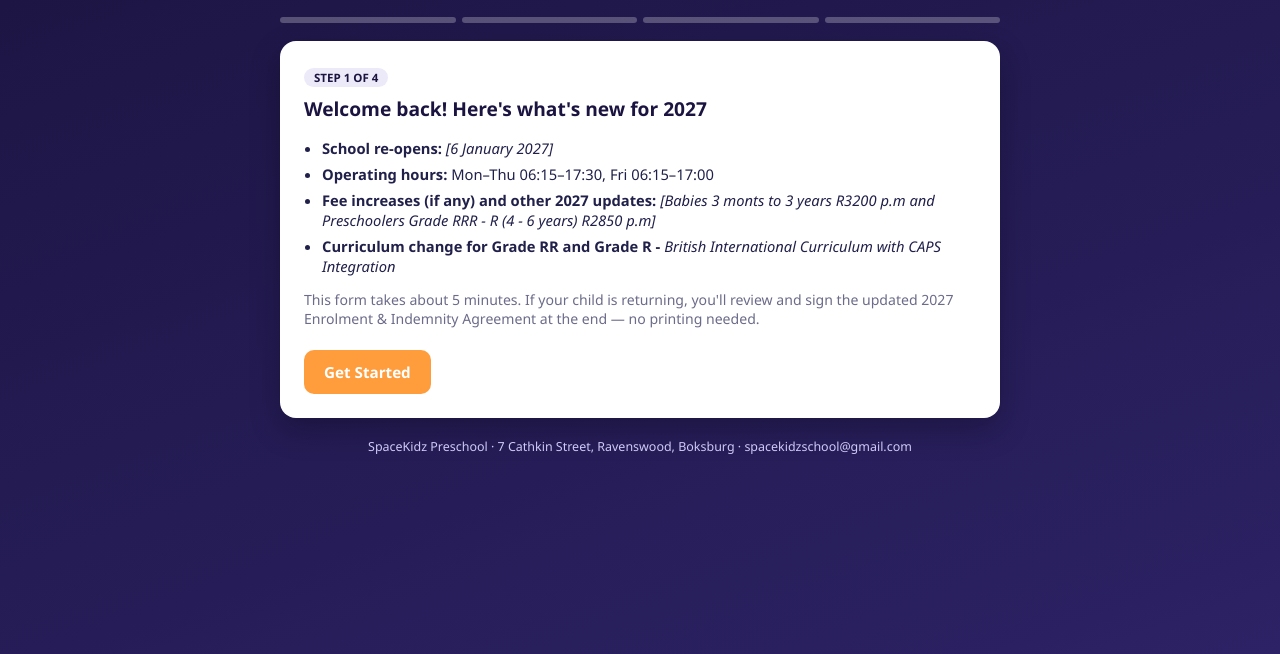
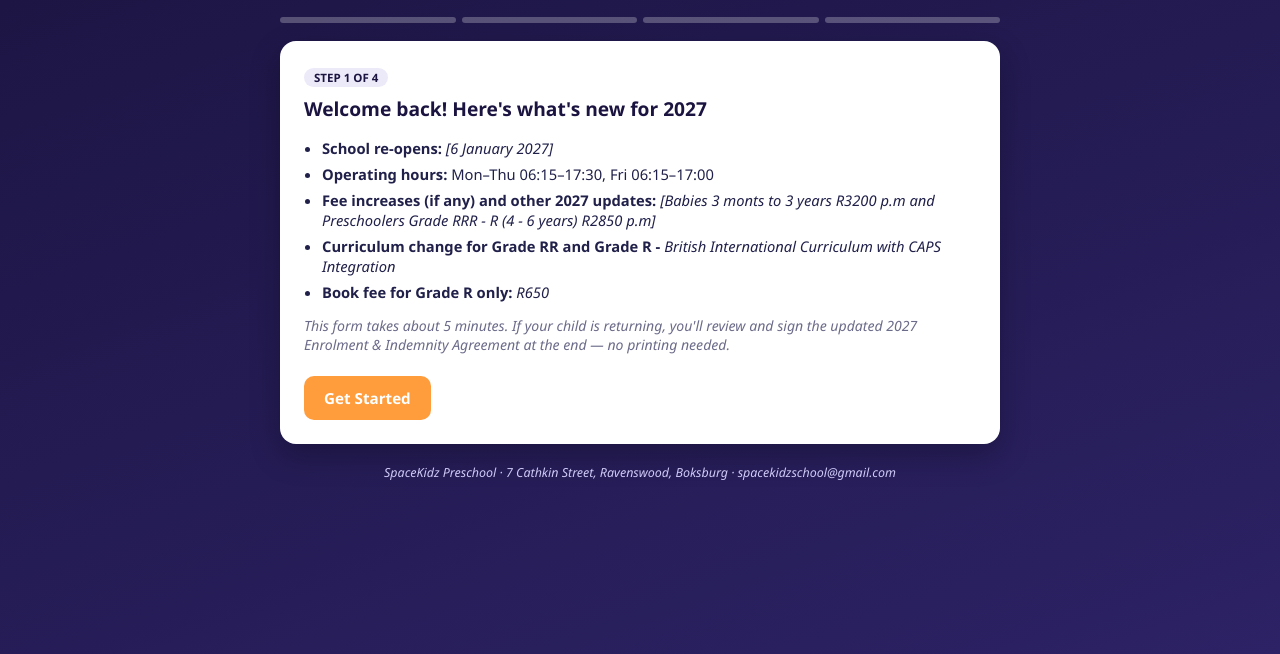
Before and after one commit to spacekidzschool-web/spacekidzschool-web-spacekidz-reenrolment-2027, a plain HTML site: page index.html in a window 1280 px wide. Shown: the part 146-800 px from the top of the page. Drawn offline with Linux system fonts and the light colour scheme.

Commit message:
Update index.html

```diff
--- a/index.html
+++ b/index.html
@@ -177,6 +177,7 @@
       <li><b>Operating hours:</b> Mon&ndash;Thu 06:15&ndash;17:30, Fri 06:15&ndash;17:00</li>
       <li><b>Fee increases (if any) and other 2027 updates:</b> <em>[Babies 3 monts to 3 years R3200 p.m and Preschoolers Grade RRR - R (4 - 6 years) R2850 p.m]</em></li>
       <li><b>Curriculum change for Grade RR and Grade R -</b> <em>British International Curriculum with CAPS Integration</em></li>
+      <li><b>Book fee for Grade R only:</b> <em>R650
     </ul>
     <p style="font-size:0.88rem;color:var(--muted)">This form takes about 5 minutes. If your child is returning, you'll review and sign the updated 2027 Enrolment &amp; Indemnity Agreement at the end &mdash; no printing needed.</p>
     <div class="btn-row">
```
